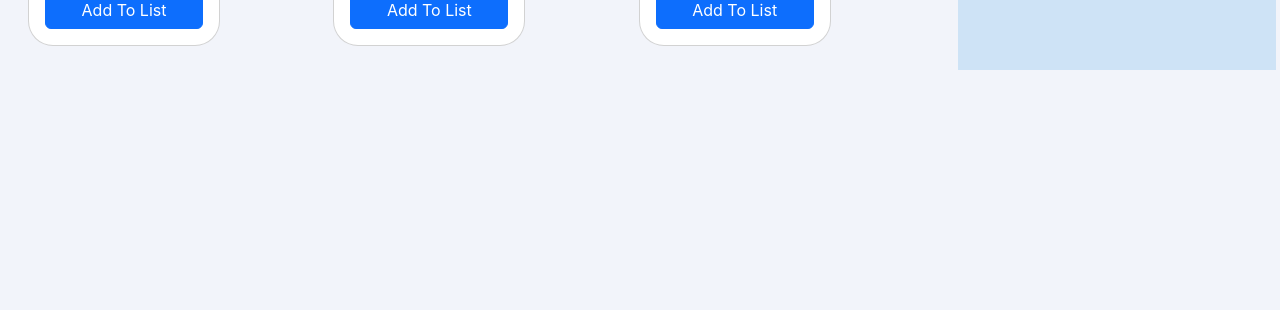
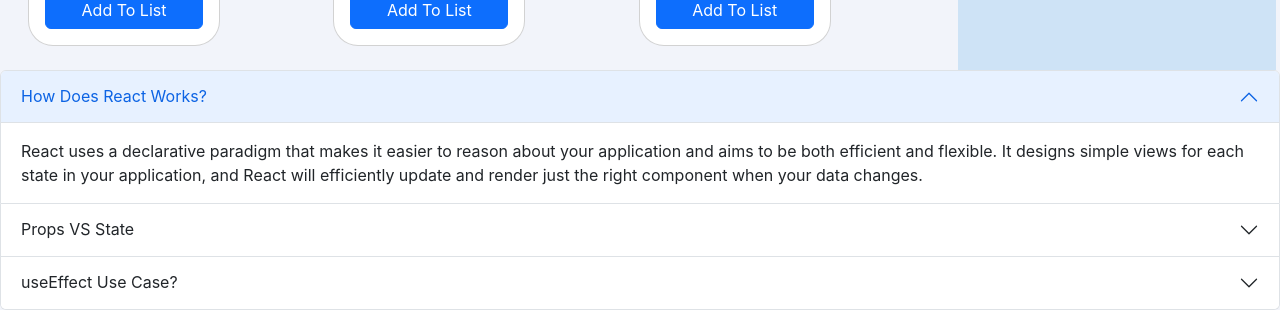
Before and after one commit to mbmSouRov/pro-fitness, a React (Create React App) app: page / in a window 1280 px wide. Shown: the part 881-1191 px from the top of the page. Before the commit the page ends 951 px from the top, so only its background shows below. Built offline with nearby package versions, Linux system fonts and the light colour scheme.

Commit message:
qus and ans added

```diff
--- a/src/App.js
+++ b/src/App.js
@@ -4,8 +4,117 @@
   return (
     <div className="App">
       <Homepage></Homepage>
+      <QusAndAns></QusAndAns>
     </div>
   );
 }
 
+const QusAndAns = () => {
+  return (
+    <div>
+      <div class="accordion" id="accordionExample">
+        <div class="accordion-item">
+          <h2 class="accordion-header" id="headingOne">
+            <button
+              class="accordion-button"
+              type="button"
+              data-bs-toggle="collapse"
+              data-bs-target="#collapseOne"
+              aria-expanded="true"
+              aria-controls="collapseOne"
+            >
+              How Does React Works?
+            </button>
+          </h2>
+          <div
+            id="collapseOne"
+            class="accordion-collapse collapse show"
+            aria-labelledby="headingOne"
+            data-bs-parent="#accordionExample"
+          >
+            <div class="accordion-body">
+              React uses a declarative paradigm that makes it easier to reason
+              about your application and aims to be both efficient and flexible.
+              It designs simple views for each state in your application, and
+              React will efficiently update and render just the right component
+              when your data changes.
+            </div>
+          </div>
+        </div>
+        <div class="accordion-item">
+          <h2 class="accordion-header" id="headingTwo">
+            <button
+              class="accordion-button collapsed"
+              type="button"
+              data-bs-toggle="collapse"
+              data-bs-target="#collapseTwo"
+              aria-expanded="false"
+              aria-controls="collapseTwo"
+            >
+              Props VS State
+            </button>
+          </h2>
+          <div
+            id="collapseTwo"
+            class="accordion-collapse collapse"
+            aria-labelledby="headingTwo"
+            data-bs-parent="#accordionExample"
+          >
+            <div class="accordion-body">
+              <strong>Props:</strong> Props are known as properties it can be
+              used to pass data from one component to another. Props cannot be
+              modified, read-only, and Immutable.
+              <br />
+              <strong>State:</strong> The state represents parts of an
+              Application that can change. Each component can have its State.
+              The state is Mutable and It is local to the component only.
+              <br />
+              <br />
+              Props are used to pass data from one component to another. The
+              state is a local data storage that is local to the component only
+              and cannot be passed to other components
+            </div>
+          </div>
+        </div>
+        <div class="accordion-item">
+          <h2 class="accordion-header" id="headingThree">
+            <button
+              class="accordion-button collapsed"
+              type="button"
+              data-bs-toggle="collapse"
+              data-bs-target="#collapseThree"
+              aria-expanded="false"
+              aria-controls="collapseThree"
+            >
+              useEffect Use Case?
+            </button>
+          </h2>
+          <div
+            id="collapseThree"
+            class="accordion-collapse collapse"
+            aria-labelledby="headingThree"
+            data-bs-parent="#accordionExample"
+          >
+            <div class="accordion-body">
+              <strong>useEffect use cases</strong>
+              <br /> Running once on mount: fetch API data
+              <br />
+              Running on state change: validating input field
+              <br />
+              Running on state change: live filtering
+              <br />
+              Running on state change: trigger animation on new array value{" "}
+              <br />
+              Running on props change: update paragraph list on fetched API data
+              update <br />
+              Running on props change: updating fetched API data to get BTC
+              updated price
+            </div>
+          </div>
+        </div>
+      </div>
+    </div>
+  );
+};
+
 export default App;
```
